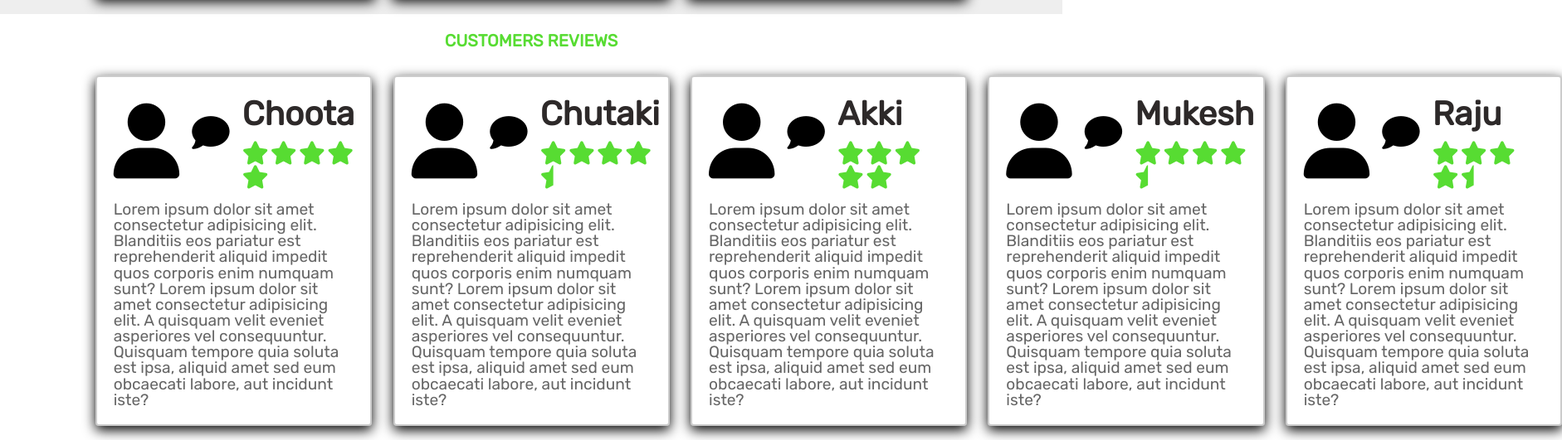
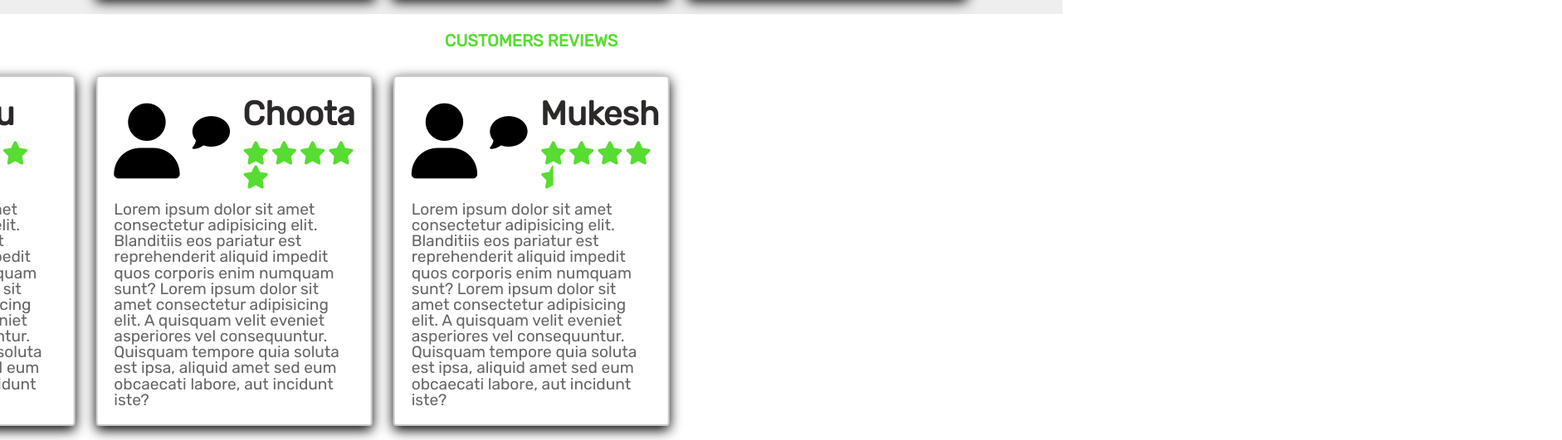
Before and after one commit to tharunnaidug/restaurant, a plain HTML site: page index.html in a window 1280 px wide. Shown: the part 2167-2698 px from the top of the page at 83% size, 1882 px wide, since content can reach past the window. Drawn offline with nearby package versions, Linux system fonts and the light colour scheme.

Commit message:
Update index.html

```diff
--- a/index.html
+++ b/index.html
@@ -394,49 +394,6 @@
                         tempore quia soluta est ipsa, aliquid amet sed eum obcaecati labore, aut incidunt iste?</p>
                 </div>
 
-                <div class="swiper-slide slide">
-                    <div class="user">
-                        <i class="fa-solid fa-user"></i>
-                        <i id="com" class="fa-solid fa-comment"></i>
-
-                        <div class="user-info">
-                            <h2>Chutaki</h2>
-                            <div class="star">
-                                <i class="fa-solid fa-star"></i>
-                                <i class="fa-solid fa-star"></i>
-                                <i class="fa-solid fa-star"></i>
-                                <i class="fa-solid fa-star"></i>
-                                <i class="fa-solid fa-star-half"></i>
-                            </div>
-                        </div>
-                    </div>
-                    <p>Lorem ipsum dolor sit amet consectetur adipisicing elit. Blanditiis eos pariatur est
-                        reprehenderit aliquid impedit quos corporis enim numquam sunt? Lorem ipsum dolor sit amet
-                        consectetur adipisicing elit. A quisquam velit eveniet asperiores vel consequuntur. Quisquam
-                        tempore quia soluta est ipsa, aliquid amet sed eum obcaecati labore, aut incidunt iste?</p>
-                </div>
-
-                <div class="swiper-slide slide">
-                    <div class="user">
-                        <i class="fa-solid fa-user"></i>
-                        <i id="com" class="fa-solid fa-comment"></i>
-
-                        <div class="user-info">
-                            <h2>Akki</h2>
-                            <div class="star">
-                                <i class="fa-solid fa-star"></i>
-                                <i class="fa-solid fa-star"></i>
-                                <i class="fa-solid fa-star"></i>
-                                <i class="fa-solid fa-star"></i>
-                                <i class="fa-solid fa-star"></i>
-                            </div>
-                        </div>
-                    </div>
-                    <p>Lorem ipsum dolor sit amet consectetur adipisicing elit. Blanditiis eos pariatur est
-                        reprehenderit aliquid impedit quos corporis enim numquam sunt? Lorem ipsum dolor sit amet
-                        consectetur adipisicing elit. A quisquam velit eveniet asperiores vel consequuntur. Quisquam
-                        tempore quia soluta est ipsa, aliquid amet sed eum obcaecati labore, aut incidunt iste?</p>
-                </div>
 
                 <div class="swiper-slide slide">
                     <div class="user">
@@ -567,4 +524,4 @@
 <script src="js/index.js"></script>
 
 </html>
-<!-- END of Code LOC=570 -->
+<!-- END of Code LOC=527 -->
```
